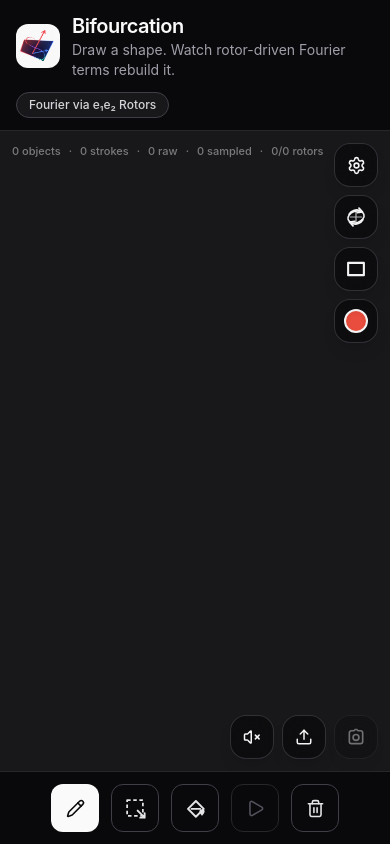
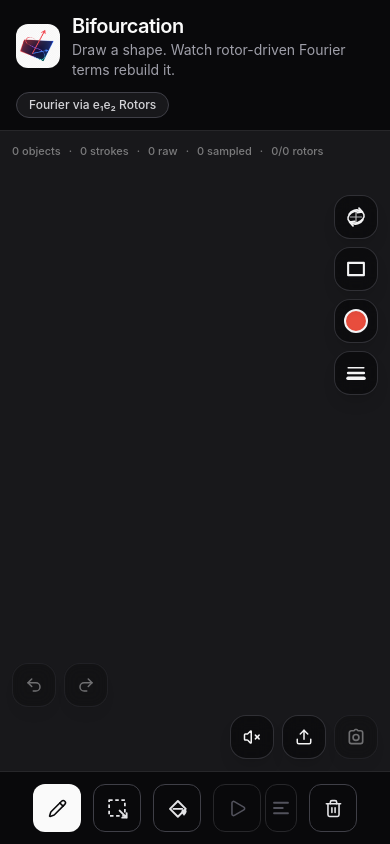
Before and after one commit to MSulSal/bifourcation, a React (Vite) app: page / in a window 390 px wide. Built offline with nearby package versions, Linux system fonts and the light colour scheme.

Commit message:
refactor: remove settings drawer and split history/stroke/animation style controls for responsive UI

```diff
--- a/src/App.tsx
+++ b/src/App.tsx
@@ -11,7 +11,6 @@ import {
 	Pencil,
 	Play,
 	Redo2,
-	Settings,
 	Trash2,
 	Undo2,
 	Upload,
@@ -557,6 +556,62 @@ function ShapeDrawerIcon() {
 	);
 }
 
+function StrokeWidthIcon() {
+	return (
+		<svg viewBox="0 0 32 32" aria-hidden="true" className="h-7 w-7">
+			<path
+				d="M7 10H25"
+				fill="none"
+				stroke="currentColor"
+				strokeWidth="1.6"
+				strokeLinecap="round"
+			/>
+			<path
+				d="M7 16H25"
+				fill="none"
+				stroke="currentColor"
+				strokeWidth="2.8"
+				strokeLinecap="round"
+			/>
+			<path
+				d="M7 22H25"
+				fill="none"
+				stroke="currentColor"
+				strokeWidth="4.2"
+				strokeLinecap="round"
+			/>
+		</svg>
+	);
+}
+
+function AnimationModeIcon() {
+	return (
+		<svg viewBox="0 0 32 32" aria-hidden="true" className="h-7 w-7">
+			<path
+				d="M8 10H24"
+				fill="none"
+				stroke="currentColor"
+				strokeWidth="2.1"
+				strokeLinecap="round"
+			/>
+			<path
+				d="M8 16H18"
+				fill="none"
+				stroke="currentColor"
+				strokeWidth="2.1"
+				strokeLinecap="round"
+			/>
+			<path
+				d="M8 22H24"
+				fill="none"
+				stroke="currentColor"
+				strokeWidth="2.1"
+				strokeLinecap="round"
+			/>
+		</svg>
+	);
+}
+
 function cloneDrawingObject(object: DrawingObject): DrawingObject | null {
 	if (object.type === "shape") {
 		const id = createId("shape");
@@ -608,12 +663,14 @@ function App() {
 	const [mode, setMode] = useState<AppMode>("draw");
 	const [toolMode, setToolMode] = useState<ToolMode>(readStoredToolMode);
 	const [isAnimationPlaying, setIsAnimationPlaying] = useState(false);
-	const [isDrawerOpen, setIsDrawerOpen] = useState(false);
 	const [isColorDrawerOpen, setIsColorDrawerOpen] = useState(false);
+	const [isStrokeDrawerOpen, setIsStrokeDrawerOpen] = useState(false);
 	const [isRotorDrawerOpen, setIsRotorDrawerOpen] = useState(false);
 	const [isShapeDrawerOpen, setIsShapeDrawerOpen] = useState(false);
 	const [isVolumeDrawerOpen, setIsVolumeDrawerOpen] = useState(false);
 	const [isSnapshotMenuOpen, setIsSnapshotMenuOpen] = useState(false);
+	const [isAnimationStyleMenuOpen, setIsAnimationStyleMenuOpen] =
+		useState(false);
 	const [bivectorView, setBivectorView] = useState<BivectorView>(
 		readStoredBivectorView,
 	);
@@ -724,12 +781,13 @@ function App() {
 	const canRedo = drawingHistory.future.length > 0;
 	const hasAudibleVolume = soundVolume > 0;
 	const hasOpenFloatingDrawer =
-		isDrawerOpen ||
 		isColorDrawerOpen ||
+		isStrokeDrawerOpen ||
 		isRotorDrawerOpen ||
 		isShapeDrawerOpen ||
 		isVolumeDrawerOpen ||
-		isSnapshotMenuOpen;
+		isSnapshotMenuOpen ||
+		isAnimationStyleMenuOpen;
 	const canDuplicateSelectedObject =
 		selectedObject?.type === "shape" || selectedObject?.type === "freehand";
 	const isSelectedObjectShape = selectedObject?.type === "shape";
@@ -957,12 +1015,14 @@ function App() {
 
 		setSelectedObjectId(null);
 		setContextMenu(null);
+		setIsAnimationStyleMenuOpen(false);
 		setMode("animate");
 		setIsAnimationPlaying(value => !value);
 	}
 
 	function changeAnimationTraceMode(nextMode: AnimationTraceMode) {
 		setAnimationTraceMode(nextMode);
+		setIsAnimationStyleMenuOpen(false);
 		pauseAnimationClock();
 
 		if (mode === "animate") {
@@ -1282,6 +1342,7 @@ function App() {
 	function openVideoExportPanel() {
 		setIsSnapshotMenuOpen(false);
 		setIsVolumeDrawerOpen(false);
+		setIsAnimationStyleMenuOpen(false);
 		window.dispatchEvent(new CustomEvent("bifourcation:open-video-export"));
 	}
 
@@ -1377,12 +1438,13 @@ function App() {
 				setSelectedObjectId(null);
 				setToolMode("draw");
 				setContextMenu(null);
-				setIsDrawerOpen(false);
 				setIsColorDrawerOpen(false);
+				setIsStrokeDrawerOpen(false);
 				setIsRotorDrawerOpen(false);
 				setIsShapeDrawerOpen(false);
 				setIsVolumeDrawerOpen(false);
 				setIsSnapshotMenuOpen(false);
+				setIsAnimationStyleMenuOpen(false);
 			}
 		}
 
@@ -1410,12 +1472,13 @@ function App() {
 			if (!(target instanceof Element)) return;
 			if (target.closest("[data-floating-ui='true']")) return;
 
-			setIsDrawerOpen(false);
 			setIsColorDrawerOpen(false);
+			setIsStrokeDrawerOpen(false);
 			setIsRotorDrawerOpen(false);
 			setIsShapeDrawerOpen(false);
 			setIsVolumeDrawerOpen(false);
 			setIsSnapshotMenuOpen(false);
+			setIsAnimationStyleMenuOpen(false);
 		}
 
 		window.addEventListener("pointerdown", handlePointerDown);
@@ -1812,38 +1875,14 @@ function App() {
 
 					<button
 						data-floating-ui="true"
-						className="absolute right-3 top-3 z-40 flex h-11 w-11 items-center justify-center rounded-2xl border border-zinc-700/70 bg-zinc-950/70 text-zinc-100 shadow-lg backdrop-blur transition hover:bg-zinc-900/90"
+						className="absolute right-3 top-[10.5rem] z-40 flex h-11 w-11 items-center justify-center rounded-2xl border border-zinc-700/70 bg-zinc-950/70 shadow-lg backdrop-blur transition hover:bg-zinc-900/90"
 						onClick={() => {
-							setIsDrawerOpen(value => !value);
-							setIsColorDrawerOpen(false);
+							setIsColorDrawerOpen(value => !value);
+							setIsStrokeDrawerOpen(false);
 							setIsRotorDrawerOpen(false);
 							setIsShapeDrawerOpen(false);
 							setIsVolumeDrawerOpen(false);
-						}}
-						aria-label={
-							isDrawerOpen
-								? "Close settings drawer"
-								: "Open settings drawer"
-						}
-					>
-						<Settings
-							size={19}
-							className={[
-								"transition-transform duration-200",
-								isDrawerOpen ? "rotate-90" : "rotate-0",
-							].join(" ")}
-						/>
-					</button>
-
-					<button
-						data-floating-ui="true"
-						className="absolute right-3 top-[10.5rem] z-40 flex h-11 w-11 items-center justify-center rounded-2xl border border-zinc-700/70 bg-zinc-950/70 shadow-lg backdrop-blur transition hover:bg-zinc-900/90"
-						onClick={() => {
-							setIsColorDrawerOpen(value => !value);
-							setIsDrawerOpen(false);
-							setIsRotorDrawerOpen(false);
-							setIsShapeDrawerOpen(false);
-							setIsVolumeDrawerOpen(false);
+							setIsAnimationStyleMenuOpen(false);
 						}}
 						aria-label={
 							isColorDrawerOpen
@@ -1860,13 +1899,35 @@ function App() {
 
 					<button
 						data-floating-ui="true"
+						className="absolute right-3 top-[13.75rem] z-40 flex h-11 w-11 items-center justify-center rounded-2xl border border-zinc-700/70 bg-zinc-950/70 text-zinc-100 shadow-lg backdrop-blur transition hover:bg-zinc-900/90"
+						onClick={() => {
+							setIsStrokeDrawerOpen(value => !value);
+							setIsColorDrawerOpen(false);
+							setIsRotorDrawerOpen(false);
+							setIsShapeDrawerOpen(false);
+							setIsVolumeDrawerOpen(false);
+							setIsAnimationStyleMenuOpen(false);
+						}}
+						aria-label={
+							isStrokeDrawerOpen
+								? "Close stroke width drawer"
+								: "Open stroke width drawer"
+						}
+						title="Stroke width"
+					>
+						<StrokeWidthIcon />
+					</button>
+
+					<button
+						data-floating-ui="true"
 						className="absolute right-3 top-16 z-40 flex h-11 w-11 items-center justify-center rounded-2xl border border-zinc-700/70 bg-zinc-950/70 text-zinc-100 shadow-lg backdrop-blur transition hover:bg-zinc-900/90"
 						onClick={() => {
 							setIsRotorDrawerOpen(value => !value);
-							setIsDrawerOpen(false);
 							setIsColorDrawerOpen(false);
+							setIsStrokeDrawerOpen(false);
 							setIsShapeDrawerOpen(false);
 							setIsVolumeDrawerOpen(false);
+							setIsAnimationStyleMenuOpen(false);
 						}}
 						aria-label={
 							isRotorDrawerOpen
@@ -1883,10 +1944,11 @@ function App() {
 						className="absolute right-3 top-[7.25rem] z-40 flex h-11 w-11 items-center justify-center rounded-2xl border border-zinc-700/70 bg-zinc-950/70 text-zinc-100 shadow-lg backdrop-blur transition hover:bg-zinc-900/90"
 						onClick={() => {
 							setIsShapeDrawerOpen(value => !value);
-							setIsDrawerOpen(false);
 							setIsColorDrawerOpen(false);
+							setIsStrokeDrawerOpen(false);
 							setIsRotorDrawerOpen(false);
 							setIsVolumeDrawerOpen(false);
+							setIsAnimationStyleMenuOpen(false);
 						}}
 						aria-label={
 							isShapeDrawerOpen
@@ -1937,72 +1999,12 @@ function App() {
 						data-floating-ui="true"
 						className={[
 							"absolute right-[4.5rem] top-[10.25rem] z-40 max-h-[calc(100%-11rem)] w-[calc(100vw-6rem)] max-w-72 overflow-y-auto transition-all duration-200",
-							isDrawerOpen
+							isStrokeDrawerOpen
 								? "translate-x-0 opacity-100"
 								: "pointer-events-none translate-x-[calc(100%+1rem)] opacity-0",
 						].join(" ")}
 					>
-						<div className="flex flex-col gap-3">
-							<section className="rounded-2xl border border-zinc-700/70 bg-zinc-950/70 p-3 shadow-lg backdrop-blur">
-								<p className="mb-3 text-xs font-semibold uppercase tracking-[0.18em] text-zinc-500">
-									History
-								</p>
-
-								<div className="grid grid-cols-2 gap-2">
-									<button
-										className="flex items-center justify-center rounded-xl border border-zinc-700 px-3 py-3 text-sm font-semibold text-zinc-100 transition hover:bg-zinc-800 disabled:cursor-not-allowed disabled:opacity-40"
-										onClick={undo}
-										disabled={!canUndo}
-										aria-label="Undo"
-										title="Undo"
-									>
-										<Undo2 size={18} />
-									</button>
-
-									<button
-										className="flex items-center justify-center rounded-xl border border-zinc-700 px-3 py-3 text-sm font-semibold text-zinc-100 transition hover:bg-zinc-800 disabled:cursor-not-allowed disabled:opacity-40"
-										onClick={redo}
-										disabled={!canRedo}
-										aria-label="Redo"
-										title="Redo"
-									>
-										<Redo2 size={18} />
-									</button>
-								</div>
-							</section>
-
-							<section className="rounded-2xl border border-zinc-700/70 bg-zinc-950/70 p-3 shadow-lg backdrop-blur">
-								<p className="mb-3 text-xs font-semibold uppercase tracking-[0.18em] text-zinc-500">
-									Animation
-								</p>
-
-								<div className="grid grid-cols-2 gap-2">
-									{(
-										["sequential", "simultaneous"] as const
-									).map(traceMode => (
-										<button
-											key={traceMode}
-											className={[
-												"rounded-xl border px-3 py-3 text-sm font-semibold transition",
-												animationTraceMode === traceMode
-													? "border-zinc-50 bg-zinc-50 text-zinc-950"
-													: "border-zinc-700 text-zinc-100 hover:bg-zinc-800",
-											].join(" ")}
-											onClick={() =>
-												changeAnimationTraceMode(
-													traceMode,
-												)
-											}
-										>
-											{traceMode === "sequential"
-												? "Sequential"
-												: "Together"}
-										</button>
-									))}
-								</div>
-							</section>
-
-							<section className="rounded-2xl border border-zinc-700/70 bg-zinc-950/70 p-3 shadow-lg backdrop-blur">
+						<section className="rounded-2xl border border-zinc-700/70 bg-zinc-950/80 p-3 shadow-lg backdrop-blur">
 							<div className="mb-3 flex items-center justify-between">
 								<p className="text-xs font-semibold uppercase tracking-[0.18em] text-zinc-500">
 									Stroke width
@@ -2030,8 +2032,6 @@ function App() {
 								and imported image traces.
 							</p>
 						</section>
-
-						</div>
 					</div>
 
 					<div
@@ -2379,6 +2379,28 @@ function App() {
 						</section>
 					</div>
 
+					<div className="absolute bottom-16 left-3 z-30 flex gap-2">
+						<button
+							className="flex h-11 w-11 items-center justify-center rounded-2xl border border-zinc-700/70 bg-zinc-950/70 text-zinc-100 shadow-lg backdrop-blur transition hover:bg-zinc-900/90 disabled:cursor-not-allowed disabled:opacity-40"
+							onClick={undo}
+							disabled={!canUndo}
+							aria-label="Undo"
+							title="Undo"
+						>
+							<Undo2 size={18} />
+						</button>
+
+						<button
+							className="flex h-11 w-11 items-center justify-center rounded-2xl border border-zinc-700/70 bg-zinc-950/70 text-zinc-100 shadow-lg backdrop-blur transition hover:bg-zinc-900/90 disabled:cursor-not-allowed disabled:opacity-40"
+							onClick={redo}
+							disabled={!canRedo}
+							aria-label="Redo"
+							title="Redo"
+						>
+							<Redo2 size={18} />
+						</button>
+					</div>
+
 					<button
 						data-floating-ui="true"
 						className={[
@@ -2389,11 +2411,12 @@ function App() {
 						].join(" ")}
 						onClick={() => {
 							setIsVolumeDrawerOpen(value => !value);
-							setIsDrawerOpen(false);
 							setIsColorDrawerOpen(false);
+							setIsStrokeDrawerOpen(false);
 							setIsRotorDrawerOpen(false);
 							setIsShapeDrawerOpen(false);
 							setIsSnapshotMenuOpen(false);
+							setIsAnimationStyleMenuOpen(false);
 						}}
 						aria-label={
 							isVolumeDrawerOpen
@@ -2453,6 +2476,7 @@ function App() {
 						onClick={() => {
 							setIsSnapshotMenuOpen(value => !value);
 							setIsVolumeDrawerOpen(false);
+							setIsAnimationStyleMenuOpen(false);
 						}}
 						disabled={drawingObjects.length === 0}
 						aria-label="Open snapshot menu"
@@ -2516,7 +2540,10 @@ function App() {
 									? ACTIVE_BUTTON_CLASS
 									: INACTIVE_BUTTON_CLASS
 							}
-							onClick={enterDrawMode}
+							onClick={() => {
+								setIsAnimationStyleMenuOpen(false);
+								enterDrawMode();
+							}}
 							aria-label="Draw"
 							title="Draw"
 						>
@@ -2529,7 +2556,10 @@ function App() {
 									? ACTIVE_BUTTON_CLASS
 									: INACTIVE_BUTTON_CLASS
 							}
-							onClick={enterEditMode}
+							onClick={() => {
+								setIsAnimationStyleMenuOpen(false);
+								enterEditMode();
+							}}
 							aria-label="Edit"
 							title="Edit"
 						>
@@ -2542,13 +2572,20 @@ function App() {
 									? ACTIVE_BUTTON_CLASS
 									: INACTIVE_BUTTON_CLASS
 							}
-							onClick={enterFillMode}
+							onClick={() => {
+								setIsAnimationStyleMenuOpen(false);
+								enterFillMode();
+							}}
 							aria-label="Fill"
 							title="Fill"
 						>
 							<BucketIcon />
 						</button>
 
+						<div
+							className="relative flex items-center"
+							data-floating-ui="true"
+						>
 							<button
 								className={
 									isAnimationMode
@@ -2570,8 +2607,63 @@ function App() {
 							</button>
 
 							<button
+								className="ml-1 flex h-12 w-8 items-center justify-center rounded-xl border border-zinc-700 text-zinc-200 transition hover:bg-zinc-800 disabled:cursor-not-allowed disabled:border-zinc-800 disabled:text-zinc-600"
+								onClick={() =>
+									setIsAnimationStyleMenuOpen(
+										value => !value,
+									)
+								}
+								disabled={!hasAnimationData}
+								aria-label={
+									isAnimationStyleMenuOpen
+										? "Close animation style options"
+										: "Open animation style options"
+								}
+								title="Animation style"
+							>
+								<AnimationModeIcon />
+							</button>
+
+							{isAnimationStyleMenuOpen && (
+								<div
+									data-floating-ui="true"
+									className="absolute left-full top-1/2 z-40 ml-2 -translate-y-1/2 overflow-hidden rounded-2xl border border-zinc-700/80 bg-zinc-950/95 shadow-lg backdrop-blur"
+								>
+									{(
+										[
+											"sequential",
+											"simultaneous",
+										] as const
+									).map(traceMode => (
+										<button
+											key={traceMode}
+											className={[
+												"block min-w-32 px-4 py-3 text-left text-sm font-semibold transition",
+												animationTraceMode === traceMode
+													? "bg-zinc-50 text-zinc-950"
+													: "text-zinc-100 hover:bg-zinc-800/80",
+											].join(" ")}
+											onClick={() =>
+												changeAnimationTraceMode(
+													traceMode,
+												)
+											}
+										>
+											{traceMode === "sequential"
+												? "Sequential"
+												: "Parallel"}
+										</button>
+									))}
+								</div>
+							)}
+						</div>
+
+						<button
 							className={INACTIVE_BUTTON_CLASS}
-							onClick={clearEverything}
+							onClick={() => {
+								setIsAnimationStyleMenuOpen(false);
+								clearEverything();
+							}}
 							aria-label="Clear canvas"
 							title="Clear canvas"
 						>
```
Lines whose indentation alone changed are shown as unchanged.
